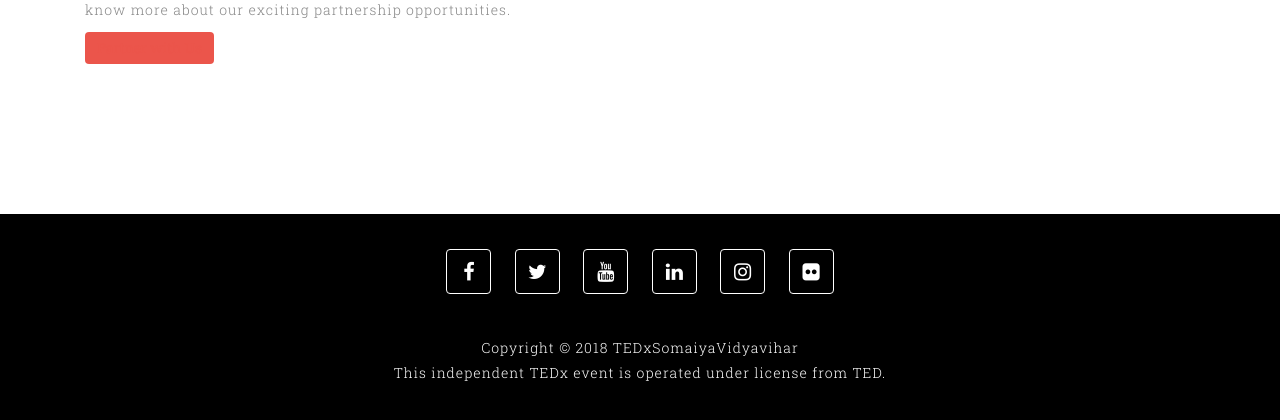
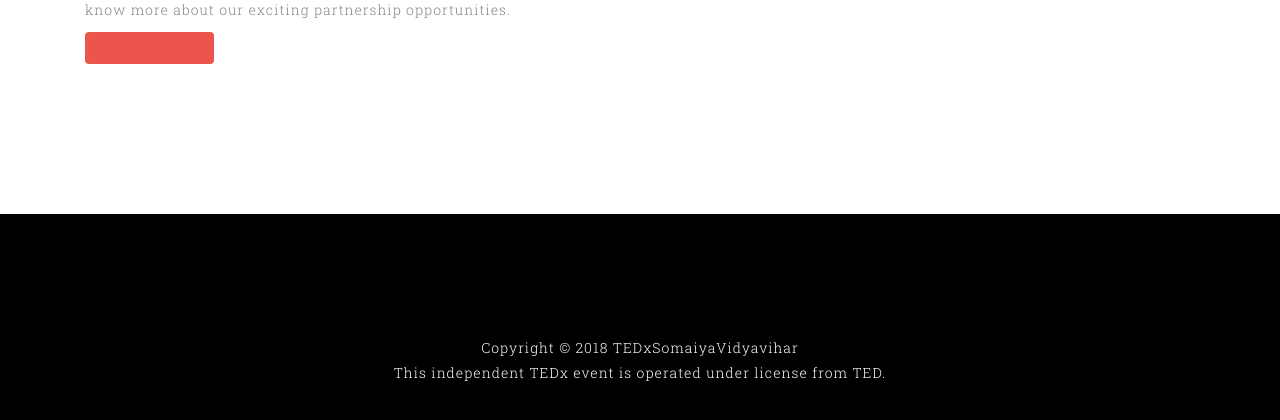
Before and after one commit to amarvsingh/TEDx19, a PHP site: page /getvolunteer.html in a window 1280 px wide. Shown: the part 1497-1917 px from the top of the page. Run offline with PHP 8.4, Linux system fonts and the light colour scheme; some web fonts are replaced.

Commit message:
Update style.css

```diff
--- a/css/style.css
+++ b/css/style.css
@@ -561,8 +561,8 @@ footer {
 
 .social-icon li a {
   border-radius: 4px;
-  border: 1px solid #ffffff;
-  color: #ffffff;
+  border: 1px solid black;
+  color: black;
   font-size: 20px;
   width: 45px;
   height: 45px;
@@ -573,7 +573,7 @@ footer {
 }
 
 .social-icon li a:hover {
-  background: #ffffff;
+  background: black;
   color: #E62B1E;
 }
 
```
